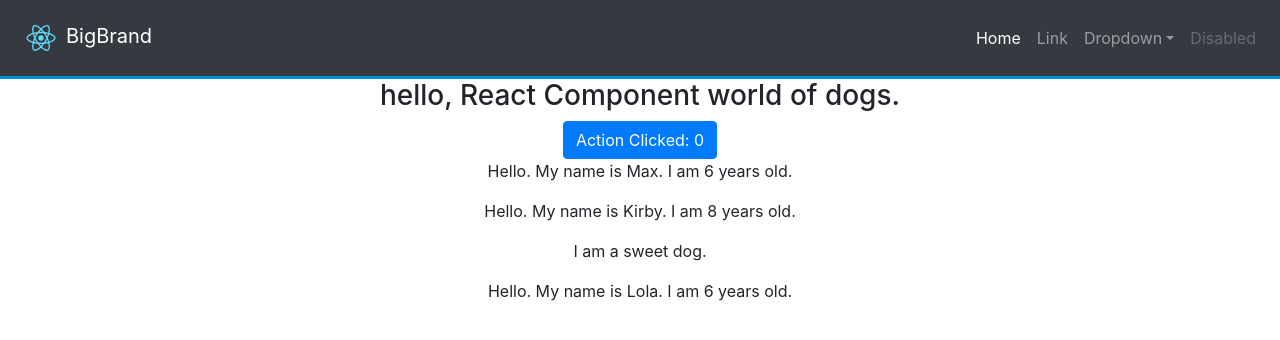
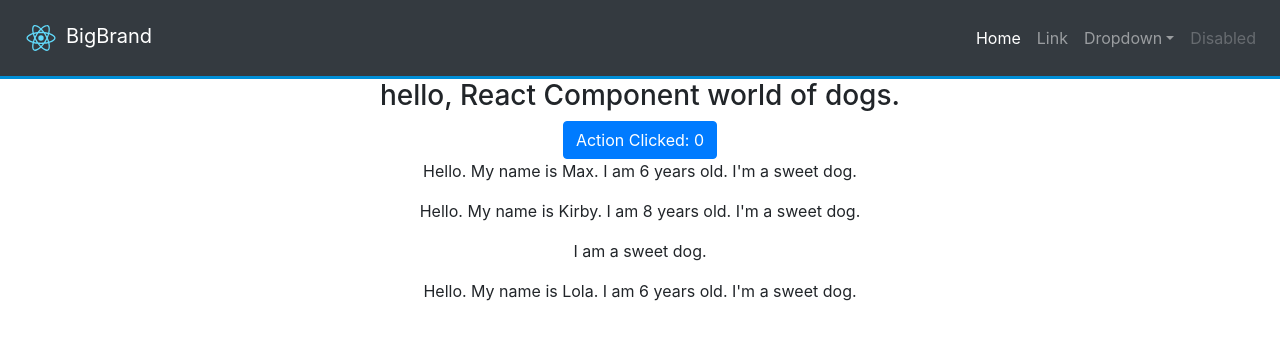
Before and after one commit to MathewT/react-app-2, a React (Create React App) app: page / in a window 1280 px wide. Shown: the top 340 px of the page. Built offline with nearby package versions, Linux system fonts and the light colour scheme.

Commit message:
dog changes

```diff
--- a/src/App.js
+++ b/src/App.js
@@ -34,7 +34,16 @@ class App extends Component {
     );
   };
 
+  renderDoggos = () => {
+    console.log("render doggos");
+    this.state.dogs.forEach(dog => {
+      console.log(dog["name"]);
+      console.log(dog["age"]);
+    })
+  };
+
   render() {
+    this.renderDoggos();
     return (
       <div className="App">
        <Menu />
--- a/src/Dog/Dog.js
+++ b/src/Dog/Dog.js
@@ -3,7 +3,7 @@ import React from 'react';
 const dog = (props) => {
   return (
     <div>
-      <p>Hello.  My name is {props['name']}.  I am {props['age']} years old.</p>
+      <p>Hello.  My name is {props['name']}.  I am {props['age']} years old. I'm a sweet dog.</p>
       <p>{props['children']}</p>
     </div>
   )
```
Also changed, not shown: 2 other files (tests, documents, lock files or other folders).
